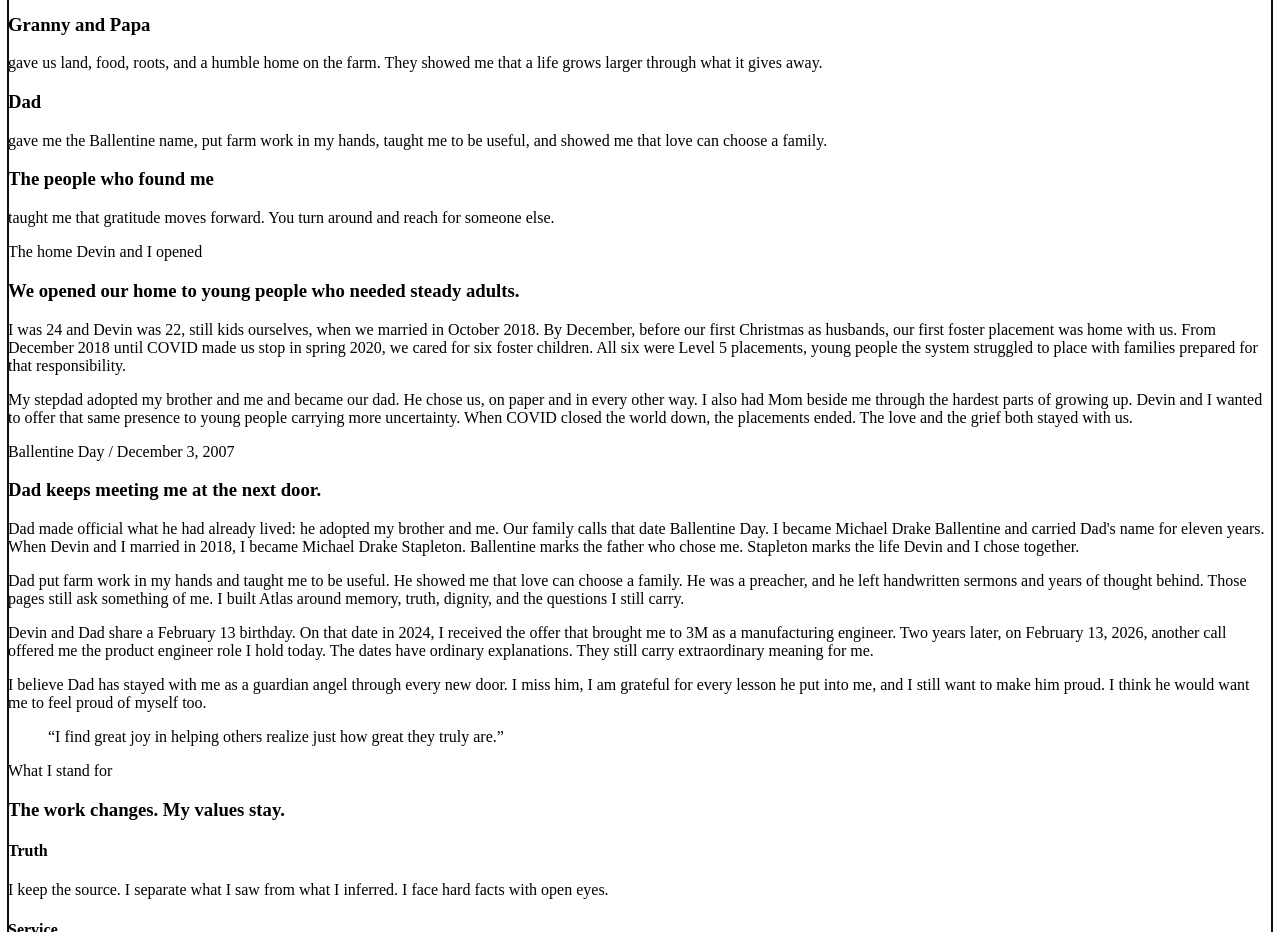
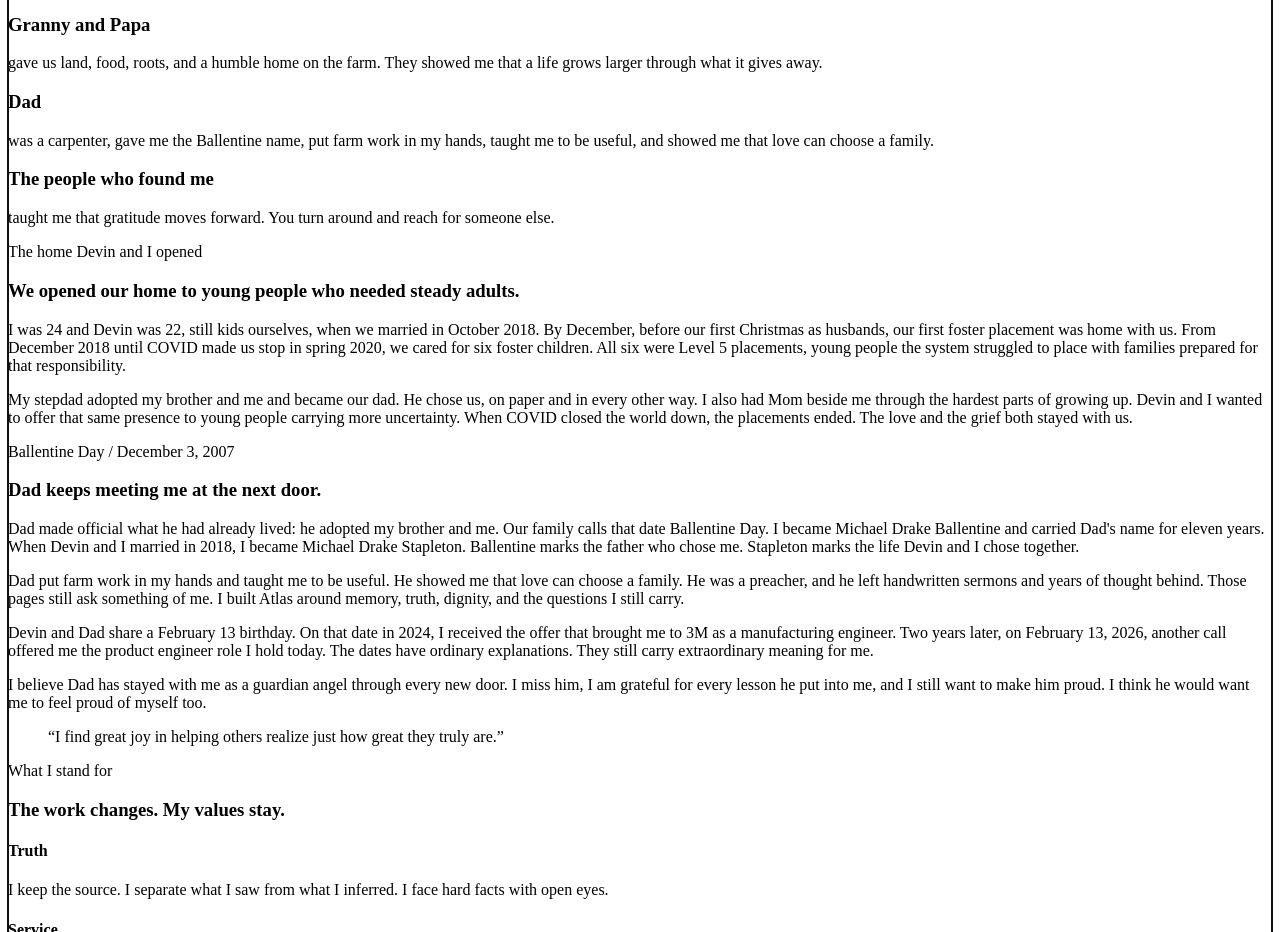
Before and after one commit to dhgmonkey/drakestapleton.com, a React (Vite) app: page / in a window 1280 px wide. Shown: the part 2560-3492 px from the top of the page. Built offline with nearby package versions, Linux system fonts and the light colour scheme.

Commit message:
Update Dad's inheritance entry

```diff
--- a/src/pages/HomePage.tsx
+++ b/src/pages/HomePage.tsx
@@ -53,7 +53,7 @@ const lifeRecord = [
 const inheritances = [
   ["Mom", "fought for me, showed me how to leave what hurts, returned to school in her forties, and crossed her stage eight days before I crossed mine."],
   ["Granny and Papa", "gave us land, food, roots, and a humble home on the farm. They showed me that a life grows larger through what it gives away."],
-  ["Dad", "gave me the Ballentine name, put farm work in my hands, taught me to be useful, and showed me that love can choose a family."],
+  ["Dad", "was a carpenter, gave me the Ballentine name, put farm work in my hands, taught me to be useful, and showed me that love can choose a family."],
   ["The people who found me", "taught me that gratitude moves forward. You turn around and reach for someone else."],
 ];
 
```
